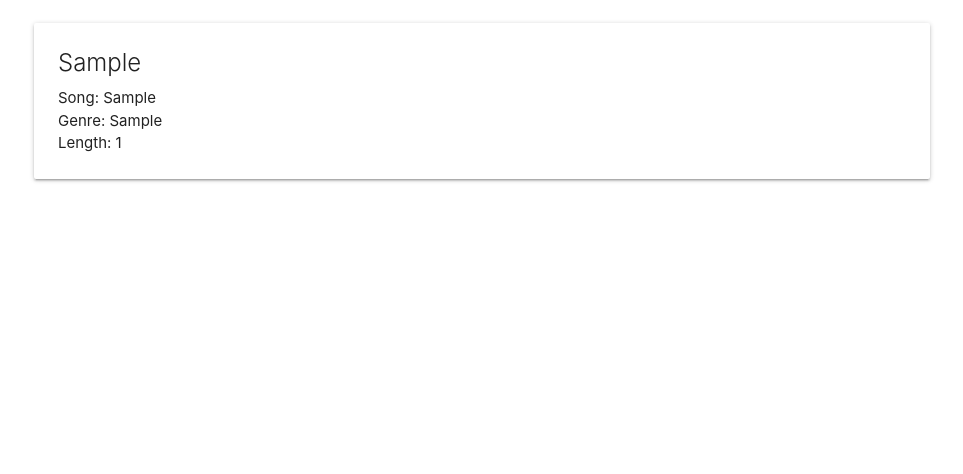
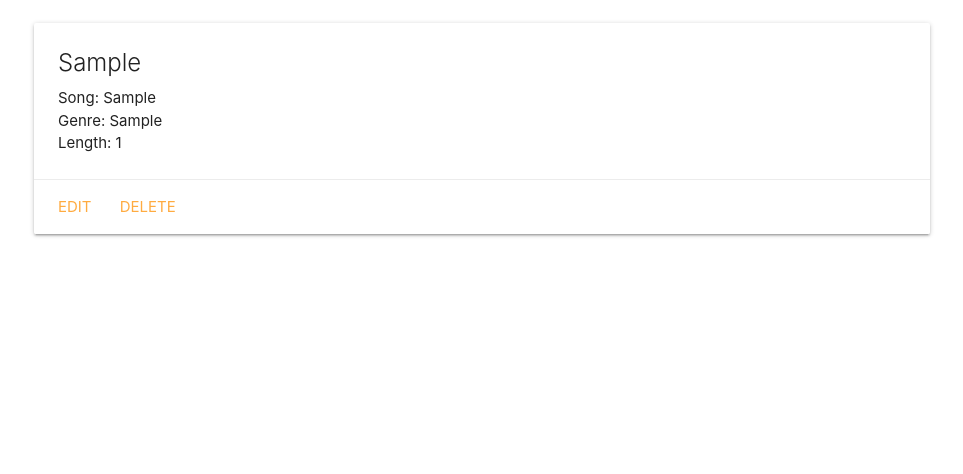
Before and after one commit to Looloo414/tunecollector, a Django app: page /tunes/1/ in a window 1280 px wide. Shown: the part 177-651 px from the top of the page, without its empty margins (158-1121 px from the left). Run offline with Django 3.2, Linux system fonts and the light colour scheme; tables that the repository leaves empty hold one stand-in row (values such as "Sample post").

Commit message:
Edit and Delete Tune

```diff
--- a/main_app/models.py
+++ b/main_app/models.py
@@ -1,8 +1,17 @@
 from django.db import models
+from django.urls import reverse
 
 # Create your models here.
+
+
 class Tune(models.Model):
     artist = models.CharField(max_length=100)
     song = models.CharField(max_length=100)
     genre = models.CharField(max_length=100)
     length = models.IntegerField()
+
+    def __str__(self):
+        return self.name
+
+    def get_absolute_url(self):
+        return reverse('detail', kwargs={'tune_id': self.id})
--- a/main_app/templates/tunes/detail.html
+++ b/main_app/templates/tunes/detail.html
@@ -1,5 +1,4 @@
-{% extends 'base.html' %}
-{% block content %}
+{% extends 'base.html' %} {% block content %}
 
 <h1>Tune Details</h1>
 
@@ -10,6 +9,10 @@
     <p>Genre: {{ tune.genre }}</p>
     <p>Length: {{ tune.length }}</p>
   </div>
+  <div class="card-action">
+    <a href="{% url 'tunes_update' tune.id %}">Edit</a>
+    <a href="{% url 'tunes_delete' tune.id %}">Delete</a>
+  </div>
 </div>
 
 {% endblock %}
--- a/main_app/urls.py
+++ b/main_app/urls.py
@@ -7,4 +7,6 @@ urlpatterns = [
     path('tunes/', views.tunes_index, name='index'),
     path('tunes/<int:tune_id>/', views.tunes_detail, name='detail'),
     path('tunes/create/', views.TuneCreate.as_view(), name='tunes_create'),
+    path('tunes/<int:pk>/update/', views.TuneUpdate.as_view(), name='tunes_update'),
+    path('tunes/<int:pk>/delete/', views.TuneDelete.as_view(), name='tunes_delete'),
 ]
--- a/main_app/views.py
+++ b/main_app/views.py
@@ -1,5 +1,5 @@
 from django.shortcuts import render
-from django.views.generic import CreateView
+from django.views.generic import CreateView, UpdateView, DeleteView
 from .models import Tune
 
 
@@ -23,18 +23,10 @@ class TuneCreate(CreateView):
   fields = '__all__'
   success_url = '/tunes/'
 
+class TuneUpdate(UpdateView):
+  model = Tune
+  fields = ['song', 'genre', 'length']
 
-
-
-# class Tune:  # Note that parens are optional if not inheriting from another class
-#   def __init__(self, artist, song, genre, length):
-#     self.artist = artist
-#     self.song = song
-#     self.genre = genre
-#     self.length = length
-
-# tunes = [
-#   Tune('Avett Brothers', 'Morning Song', 'folk/rock', 3),
-#   Tune('Canyon City', 'When I Fell', 'melody', 4),
-#   Tune('One Direction', 'History', 'pop', 4)
-# ]
+class TuneDelete(DeleteView):
+  model = Tune
+  success_url = '/tunes/'
```
